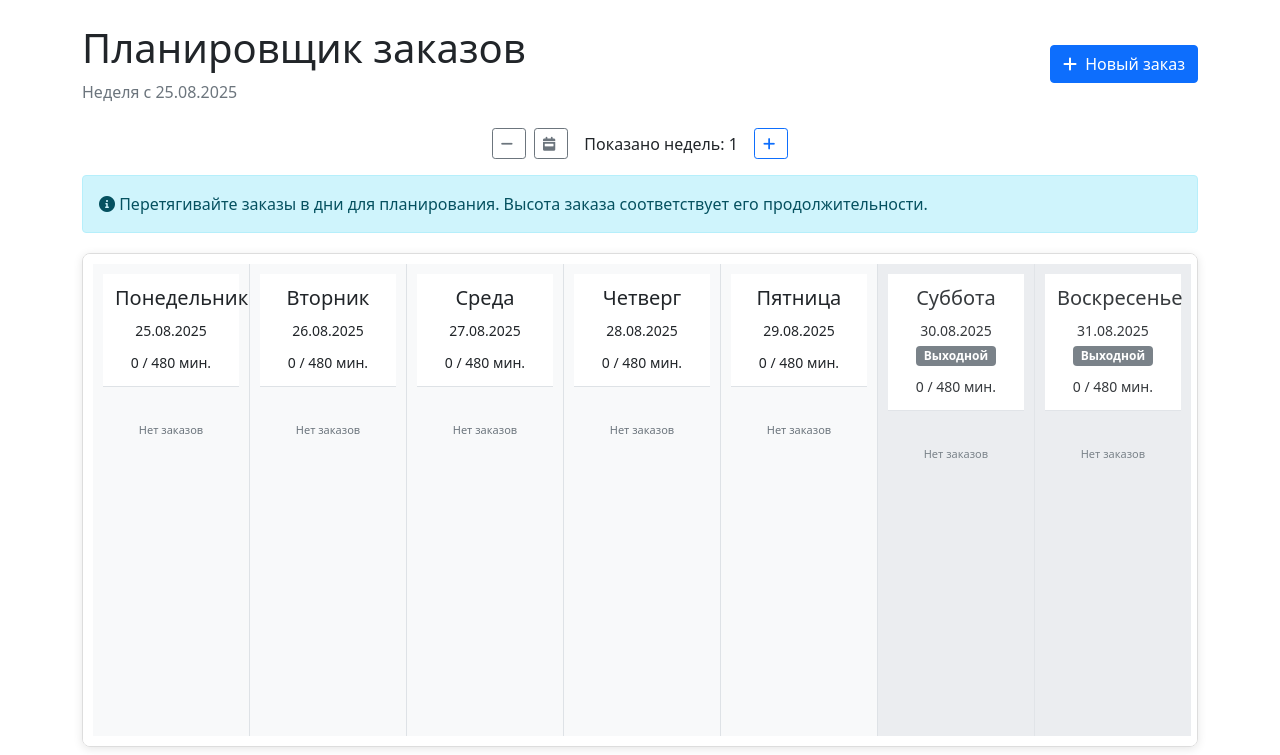
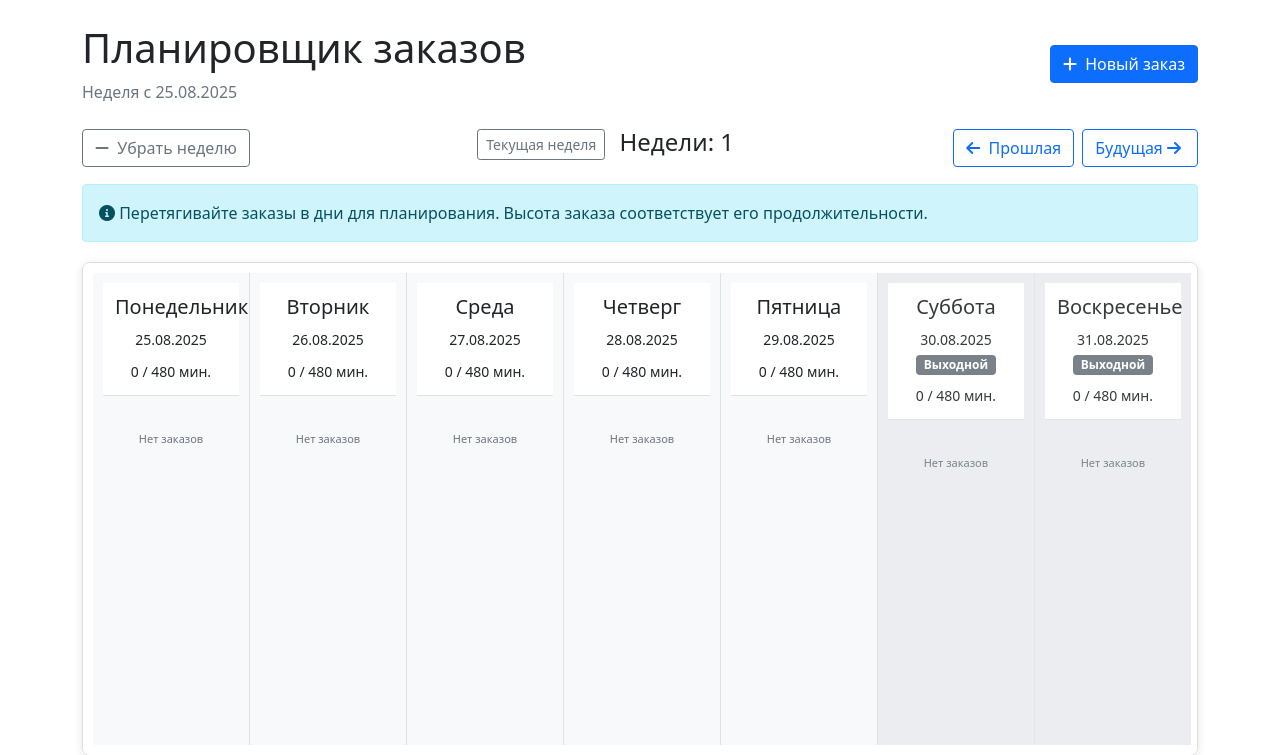
Before and after one commit to zomblzum/sewing_atelier, a Django app: page / in a window 1280 px wide. Shown: the part 56-811 px from the top of the page. Run offline with Django 5.2, Linux system fonts and the light colour scheme; the visitor is signed in with stand-in values (Sample User, id 1); data comes from the database, SQL or seed files in the repository; some libraries are stand-ins or nearby versions.

Commit message:
косметика

```diff
--- a/atelier/templates/atelier/index.html
+++ b/atelier/templates/atelier/index.html
@@ -243,21 +243,31 @@
     </div>
 </div>
 
-<!-- НАВИГАЦИЯ ПО НЕДЕЛЯМ - КОМПАКТНЫЙ ВАРИАНТ -->
-<div class="d-flex justify-content-center align-items-center mb-3 gap-2">
-    <a href="?weeks=remove" class="btn btn-outline-secondary btn-sm" data-action="remove-week" title="Убрать неделю">
-        <i class="fas fa-minus"></i>
-    </a>
+<!-- Навигация по неделям -->
+<div class="d-flex justify-content-between align-items-center mb-3">
+    <div>
+        <a href="?weeks=remove" class="btn btn-outline-secondary" data-action="remove-week">
+            <i class="fas fa-minus"></i> Убрать неделю
+        </a>
+    </div>
 
-    <a href="?weeks=1" class="btn btn-outline-secondary btn-sm" data-action="current-week" title="Текущая неделя">
-        <i class="fas fa-calendar-week"></i>
-    </a>
+    <div class="text-center">
+        <h4>
+            <a href="?weeks=1" class="btn btn-sm btn-outline-secondary mx-2" data-action="current-week">
+                Текущая неделя
+            </a>
+            Недели: {{ weeks }}
+        </h4>
+    </div>
 
-    <span class="mx-2">Показано недель: {{ weeks }}</span>
-
-    <a href="?weeks=add" class="btn btn-outline-primary btn-sm" data-action="add-week" title="Добавить неделю">
-        <i class="fas fa-plus"></i>
-    </a>
+    <div class="d-flex gap-2">
+        <a href="?direction=left" class="btn btn-outline-primary" data-action="add-week-left">
+            <i class="fas fa-arrow-left"></i> Прошлая
+        </a>
+        <a href="?direction=right" class="btn btn-outline-primary" data-action="add-week-right">
+            Будущая <i class="fas fa-arrow-right"></i>
+        </a>
+    </div>
 </div>
 
 <div class="alert alert-info">
@@ -410,17 +420,8 @@ function initializePlanner() {
 
 // Настройка навигации по неделям
 function setupWeekNavigation() {
-    // Кнопка "Добавить неделю"
-    const addWeekBtn = document.querySelector('[href*="weeks=add"]');
-    if (addWeekBtn) {
-        addWeekBtn.addEventListener('click', function(e) {
-            e.preventDefault();
-            loadMoreWeeks('add');
-        });
-    }
-
     // Кнопка "Убрать неделю"
-    const removeWeekBtn = document.querySelector('[href*="weeks=remove"]');
+    const removeWeekBtn = document.querySelector('[data-action="remove-week"]');
     if (removeWeekBtn) {
         removeWeekBtn.addEventListener('click', function(e) {
             e.preventDefault();
@@ -428,8 +429,26 @@ function setupWeekNavigation() {
         });
     }
 
+    // Кнопка "Прошлая неделя"
+    const addLeftBtn = document.querySelector('[data-action="add-week-left"]');
+    if (addLeftBtn) {
+        addLeftBtn.addEventListener('click', function(e) {
+            e.preventDefault();
+            loadMoreWeeks('left');
+        });
+    }
+
+    // Кнопка "Будущая неделя"
+    const addRightBtn = document.querySelector('[data-action="add-week-right"]');
+    if (addRightBtn) {
+        addRightBtn.addEventListener('click', function(e) {
+            e.preventDefault();
+            loadMoreWeeks('right');
+        });
+    }
+
     // Кнопка "Текущая неделя"
-    const currentWeekBtn = document.querySelector('[href*="weeks=1"]');
+    const currentWeekBtn = document.querySelector('[data-action="current-week"]');
     if (currentWeekBtn) {
         currentWeekBtn.addEventListener('click', function(e) {
             e.preventDefault();
@@ -443,6 +462,7 @@ function loadMoreWeeks(direction) {
     const urlParams = new URLSearchParams(window.location.search);
     let currentWeeks = parseInt(urlParams.get('weeks') || 1);
     let startDate = urlParams.get('start_date');
+    let newStartDate = startDate;
 
     // Если start_date не указан, используем текущую дату
     if (!startDate) {
@@ -450,18 +470,26 @@ function loadMoreWeeks(direction) {
         const startOfWeek = new Date(today);
         startOfWeek.setDate(today.getDate() - today.getDay() + (today.getDay() === 0 ? -6 : 1));
         startDate = startOfWeek.toISOString().split('T')[0];
+        newStartDate = startDate;
     }
 
-    if (direction === 'add') {
+    if (direction === 'left') {
+        // Добавляем неделю слева - смещаем start_date на 7 дней назад
+        const currentStartDate = new Date(startDate);
+        currentStartDate.setDate(currentStartDate.getDate() - 7);
+        newStartDate = currentStartDate.toISOString().split('T')[0];
+        currentWeeks += 1;
+    } else if (direction === 'right') {
+        // Добавляем неделю справа
         currentWeeks += 1;
     } else if (direction === 'remove' && currentWeeks > 1) {
         currentWeeks -= 1;
     } else {
-        return; // Нельзя убрать последнюю неделю
+        return;
     }
 
     // Обновляем страницу с новыми параметрами
-    window.location.href = `?start_date=${startDate}&weeks=${currentWeeks}`;
+    window.location.href = `?start_date=${newStartDate}&weeks=${currentWeeks}`;
 }
 
 // Функция загрузки текущей недели
@@ -533,7 +561,9 @@ function updateUnplannedOrderOrder(container) {
 
 // Обработчик кнопок навигации (альтернативный вариант)
 document.addEventListener('click', function(e) {
-    if (e.target.closest('[data-action="add-week"]')) {
+    if (e.target.closest('.order-link')) {
+        e.stopPropagation();
+    } else if (e.target.closest('[data-action="add-week"]')) {
         e.preventDefault();
         loadMoreWeeks('add');
     } else if (e.target.closest('[data-action="remove-week"]')) {
--- a/atelier/templates/atelier/planner_partial.html
+++ b/atelier/templates/atelier/planner_partial.html
@@ -23,12 +23,14 @@
                     <div class="order-brick"
                         data-order-id="{{ order.id }}"
                         data-minutes="{{ order.planned_minutes }}"
-                    style="background-color: {{ order.color }}; height: {% widthratio order.planned_minutes total_day_minutes 300 %}px;"
+                        style="background-color: {{ order.color }}; height: {% widthratio order.planned_minutes total_day_minutes 300 %}px;">
 
+                        <!-- Ссылка на карточку заказа -->
                         <a href="{% url 'order_detail' pk=order.pk %}" class="order-link" title="Открыть карточку заказа">
                             <i class="fas fa-external-link-alt"></i>
                         </a>
 
+                        <div class="order-content">
                             <h6>{{ order.title|truncatechars:20 }}</h6>
                             <p><i class="fas fa-user"></i> {{ order.customer.first_name }}</p>
                             <span class="minutes-badge">{{ order.planned_minutes }} мин</span>
@@ -38,6 +40,7 @@
                                 {{ order.status.name }}
                             </span>
                             {% endif %}
+                        </div>
                     </div>
                 {% empty %}
                 <div class="empty-column-message">
@@ -64,15 +67,16 @@
         <div class="order-brick"
             data-order-id="{{ order.id }}"
             data-minutes="{{ order.planned_minutes }}"
-            style="background-color: {{ order.color }}; height: {% widthratio order.planned_minutes total_day_minutes 100 %}px;"
+            style="background-color: {{ order.color }}; height: {% widthratio order.planned_minutes total_day_minutes 300 %}px;">
 
+            <!-- Ссылка на карточку заказа -->
             <a href="{% url 'order_detail' pk=order.pk %}" class="order-link" title="Открыть карточку заказа">
                 <i class="fas fa-external-link-alt"></i>
             </a>
 
+            <div class="order-content">
                 <h6>{{ order.title|truncatechars:20 }}</h6>
                 <p><i class="fas fa-user"></i> {{ order.customer.first_name }}</p>
-            <p><i class="fas fa-phone"></i> {{ order.customer.phone }}</p>
                 <span class="minutes-badge">{{ order.planned_minutes }} мин</span>
 
                 {% if order.status %}
@@ -81,6 +85,7 @@
                 </span>
                 {% endif %}
             </div>
+        </div>
         {% empty %}
         <p class="text-muted">Нет заказов без даты</p>
         {% endfor %}
```
Lines whose indentation alone changed are shown as unchanged.
